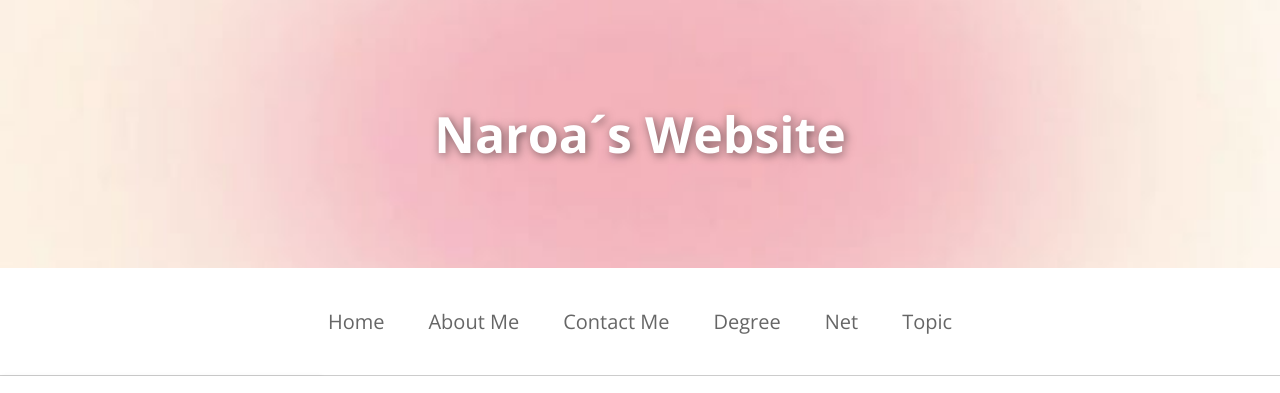
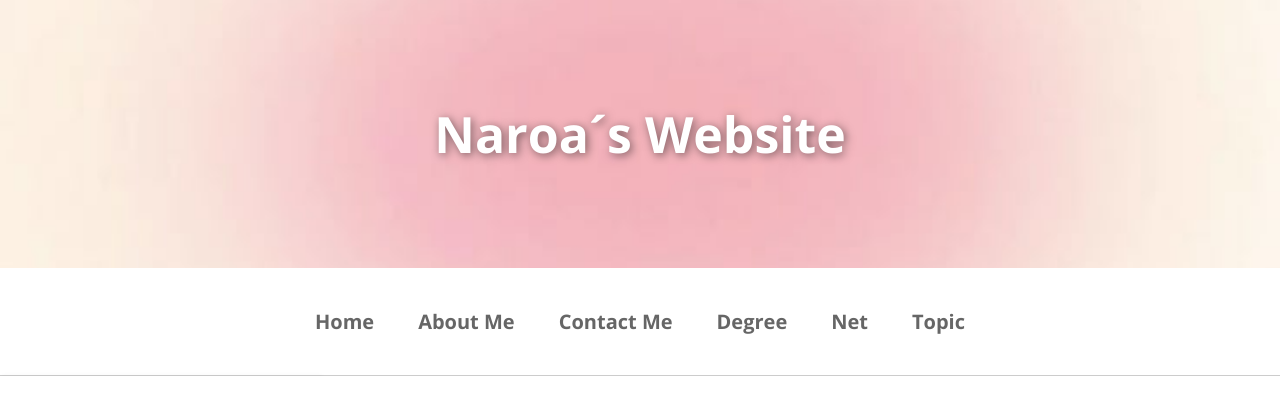
Before and after one commit to naroa-rojo-perruca/Web_practicalworkII_Naroa, a plain HTML site: page docs/index.html in a window 1280 px wide. Shown: the top 393 px of the page. Drawn offline with nearby package versions, Linux system fonts and the light colour scheme.

Commit message:
update in the styles of the links

```diff
--- a/docs/css/styles.css
+++ b/docs/css/styles.css
@@ -85,7 +85,8 @@
     }
     /*Links*/
     a{
-        color:#504f4f
+        color:#373737;
+        font-weight: bold;
     }
 
     /* Footer */
```
